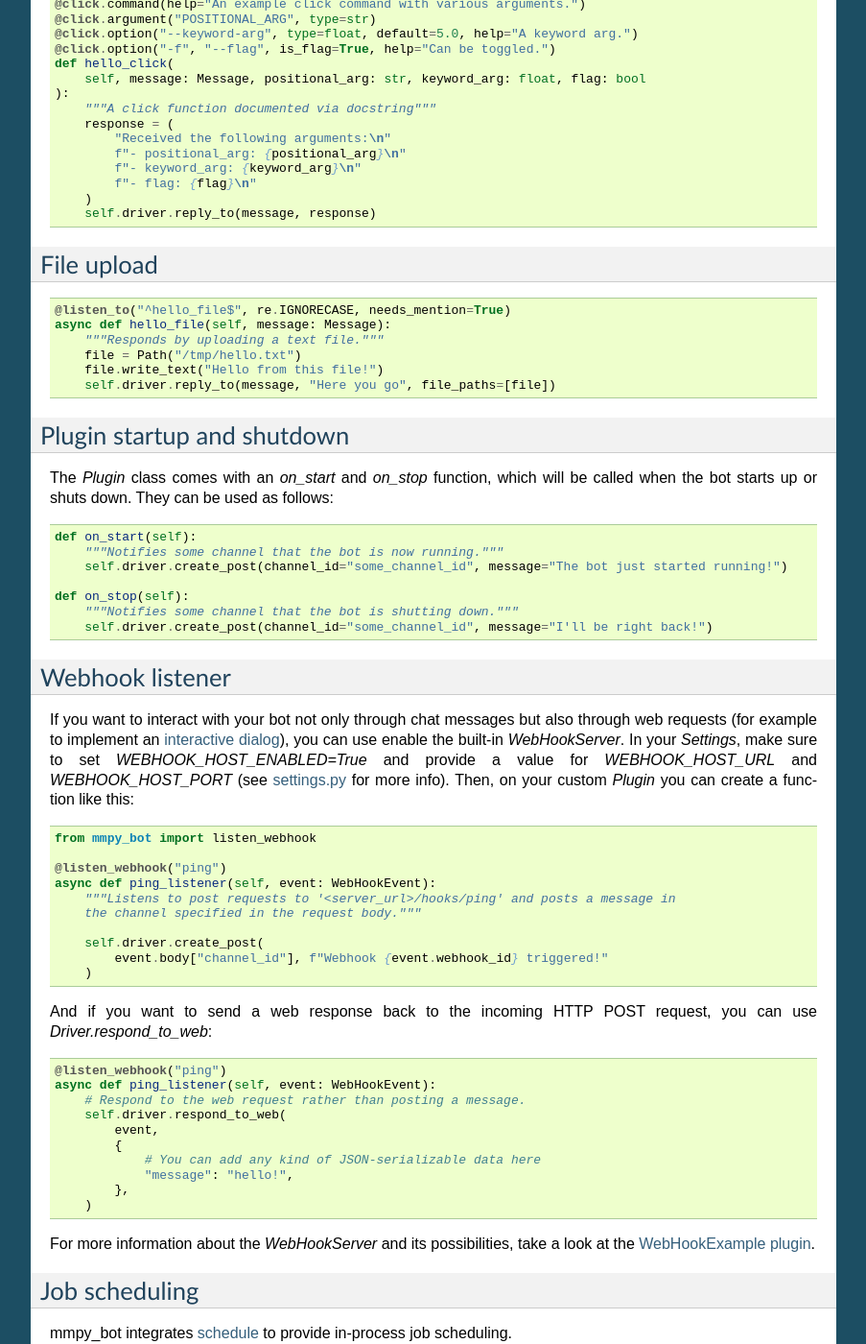
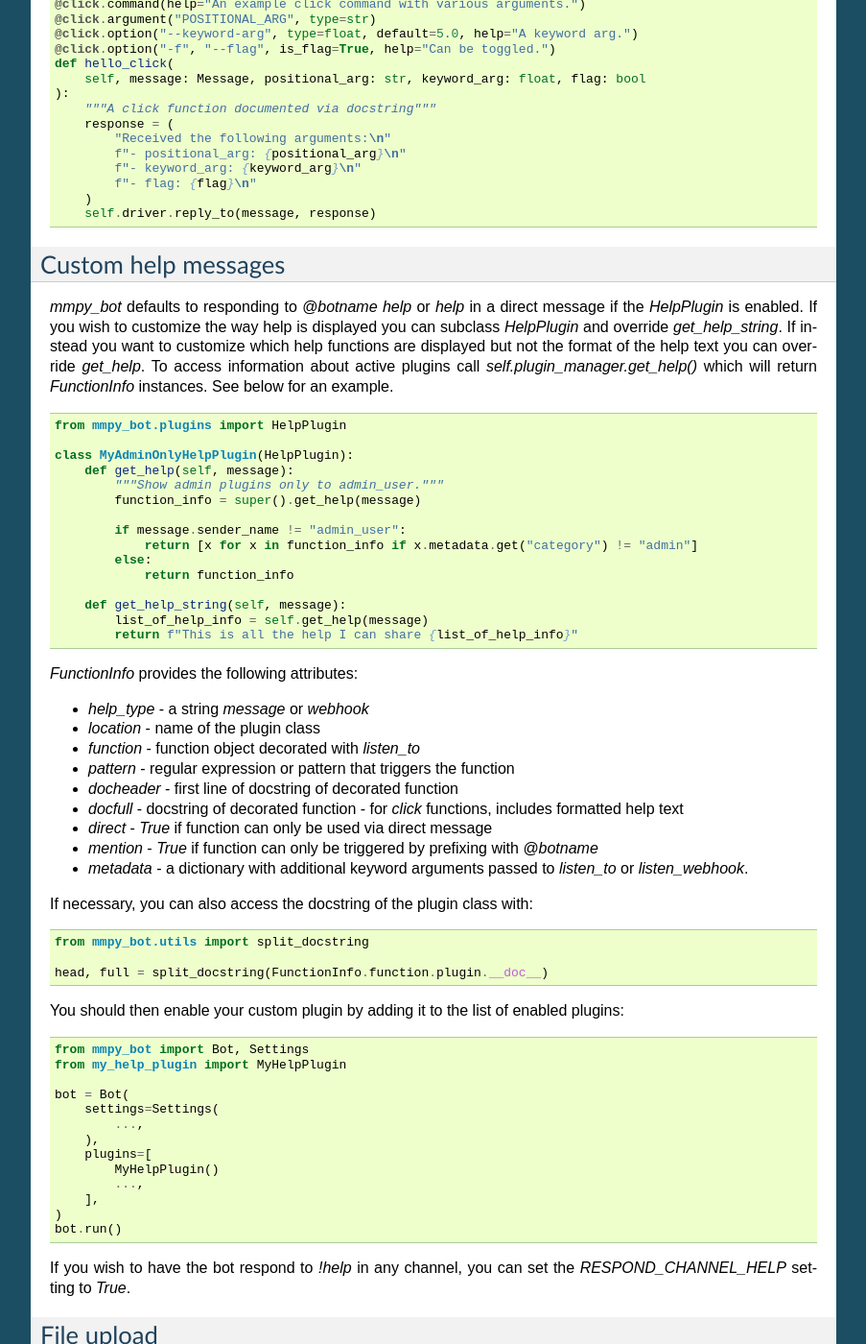
Before and after one commit to attzonko/mmpy_bot, a Sphinx documentation site: the page built from docs/plugins.rst, in a window 1280 px wide and 1400 px high, scrolled down 2838 px. Shown: the whole window at 96% size, without its empty margins (198-1101 px from the left). Built offline with Sphinx 7.4.7, drawn with Linux system fonts in a browser that asks for light colours; pages that are not in the unit, such as notebooks, are missing from menus.

Commit message:
Document FunctionInfo objects and how to customize help messages

```diff
--- a/docs/plugins.rst
+++ b/docs/plugins.rst
@@ -200,6 +200,80 @@ the `ExamplePlugin` to see what it looks like!
         )
         self.driver.reply_to(message, response)
 
+Custom help messages
+--------------------
+
+`mmpy_bot` defaults to responding to `@botname help` or `help` in a direct
+message if the `HelpPlugin` is enabled. If you wish to customize the way help
+is displayed you can subclass `HelpPlugin` and override `get_help_string`.
+If instead you want to customize which help functions are displayed but
+not the format of the help text you can override `get_help`.
+To access information about active plugins call `self.plugin_manager.get_help()`
+which will return `FunctionInfo` instances. See below for an example.
+
+.. code-block:: python
+
+    from mmpy_bot.plugins import HelpPlugin
+
+    class MyAdminOnlyHelpPlugin(HelpPlugin):
+        def get_help(self, message):
+            """Show admin plugins only to admin_user."""
+            function_info = super().get_help(message)
+
+            if message.sender_name != "admin_user":
+                return [x for x in function_info if x.metadata.get("category") != "admin"]
+            else:
+                return function_info
+
+        def get_help_string(self, message):
+            list_of_help_info = self.get_help(message)
+            return f"This is all the help I can share {list_of_help_info}"
+
+`FunctionInfo` provides the following attributes:
+
+* `help_type` - a string *message* or *webhook*
+* `location` - name of the plugin class
+* `function` - function object decorated with `listen_to`
+* `pattern` - regular expression or pattern that triggers the function
+* `docheader` - first line of docstring of decorated function
+* `docfull` - docstring of decorated function - for `click` functions,
+  includes formatted help text
+* `direct` - *True* if function can only be used via direct message
+* `mention` - *True* if function can only be triggered by prefixing with
+  `@botname`
+* `metadata` - a dictionary with additional keyword arguments passed to
+  `listen_to` or `listen_webhook`.
+
+If necessary, you can also access the docstring of the plugin class with:
+
+.. code-block:: python
+
+    from mmpy_bot.utils import split_docstring
+
+    head, full = split_docstring(FunctionInfo.function.plugin.__doc__)
+
+You should then enable your custom plugin by adding it to the list of enabled
+plugins:
+
+.. code-block:: python
+
+    from mmpy_bot import Bot, Settings
+    from my_help_plugin import MyHelpPlugin
+
+    bot = Bot(
+        settings=Settings(
+            ...,
+        ),
+        plugins=[
+            MyHelpPlugin()
+            ...,
+        ],
+    )
+    bot.run()
+
+If you wish to have the bot respond to `!help` in any channel, you can set the
+`RESPOND_CHANNEL_HELP` setting to `True`.
+
 File upload
 -----------
 
```
